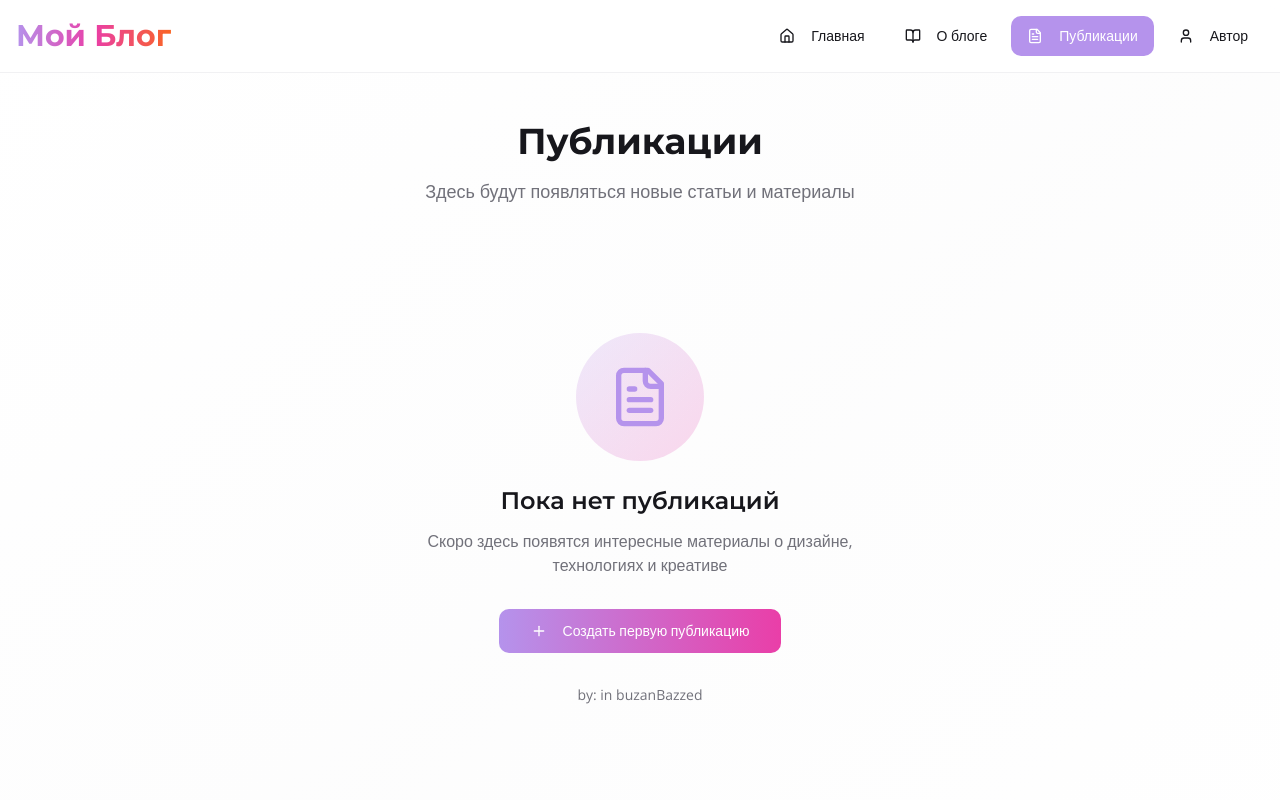
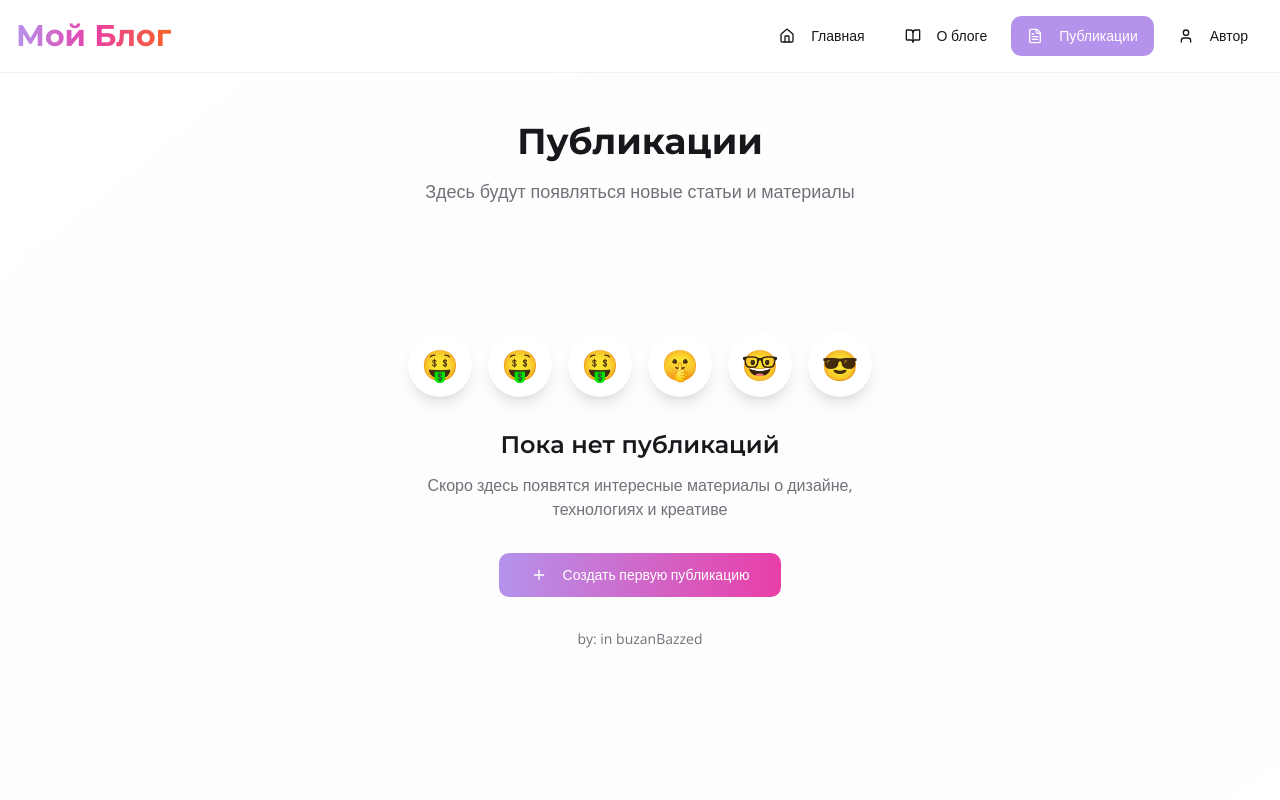
Before and after one commit to pr-poehali-dev/site-creation-project-60, a React (Vite) app: page / in a window 1280 px wide. Both pictures are taken after a click on the button "Публикации". Shown: the top 800 px of the page. Built offline with nearby package versions, Linux system fonts and the light colour scheme.

Commit message:
Добавил слаймы на белый фон

```diff
--- a/src/pages/Index.tsx
+++ b/src/pages/Index.tsx
@@ -269,8 +269,25 @@ export default function Index() {
             </div>
 
             <div className="flex flex-col items-center justify-center py-20">
-              <div className="w-32 h-32 rounded-full bg-gradient-to-br from-primary/20 to-secondary/20 flex items-center justify-center mb-6">
-                <Icon name="FileText" size={64} className="text-primary" />
+              <div className="flex gap-4 mb-8">
+                <div className="w-16 h-16 rounded-full bg-white shadow-lg flex items-center justify-center text-3xl">
+                  🤑
+                </div>
+                <div className="w-16 h-16 rounded-full bg-white shadow-lg flex items-center justify-center text-3xl">
+                  🤑
+                </div>
+                <div className="w-16 h-16 rounded-full bg-white shadow-lg flex items-center justify-center text-3xl">
+                  🤑
+                </div>
+                <div className="w-16 h-16 rounded-full bg-white shadow-lg flex items-center justify-center text-3xl">
+                  🤫
+                </div>
+                <div className="w-16 h-16 rounded-full bg-white shadow-lg flex items-center justify-center text-3xl">
+                  🤓
+                </div>
+                <div className="w-16 h-16 rounded-full bg-white shadow-lg flex items-center justify-center text-3xl">
+                  😎
+                </div>
               </div>
               <h3 className="text-2xl font-semibold mb-3">Пока нет публикаций</h3>
               <p className="text-muted-foreground text-center max-w-md mb-8">
```
